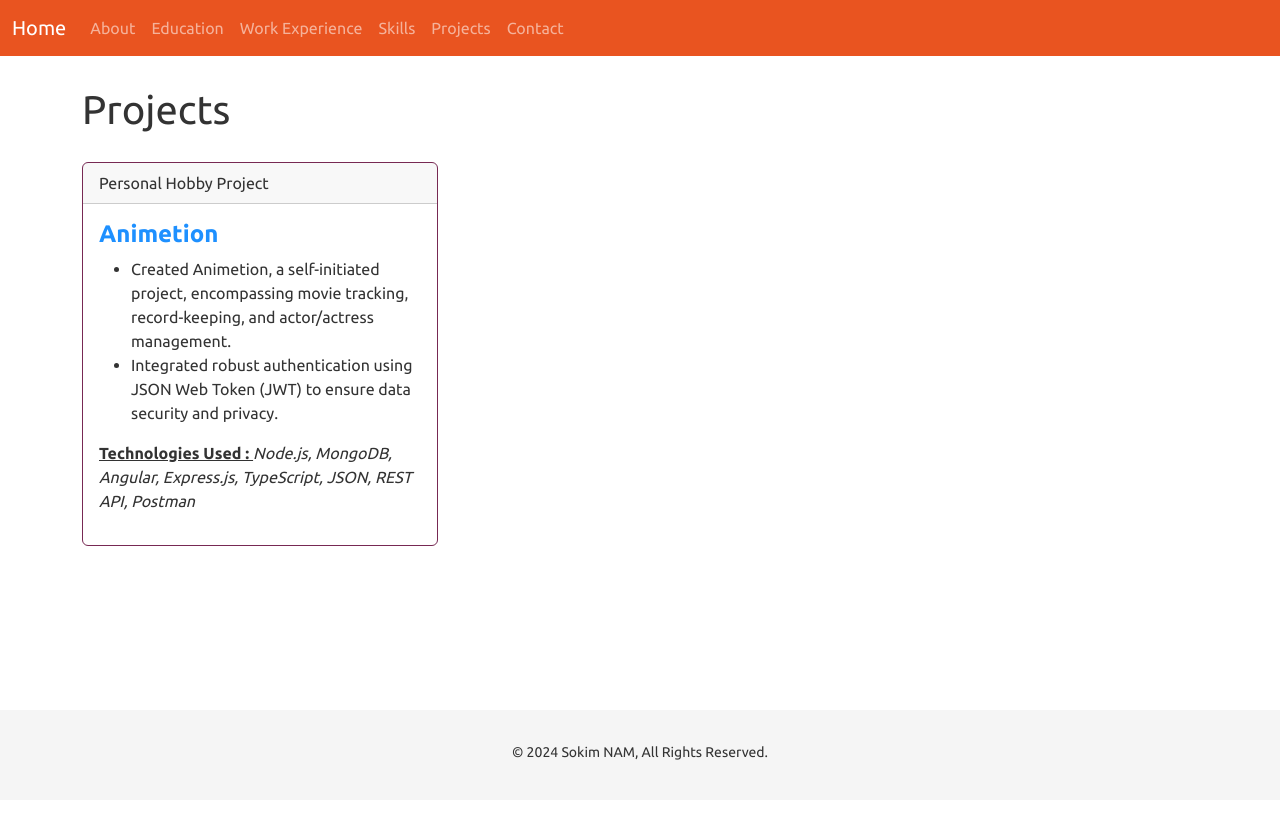
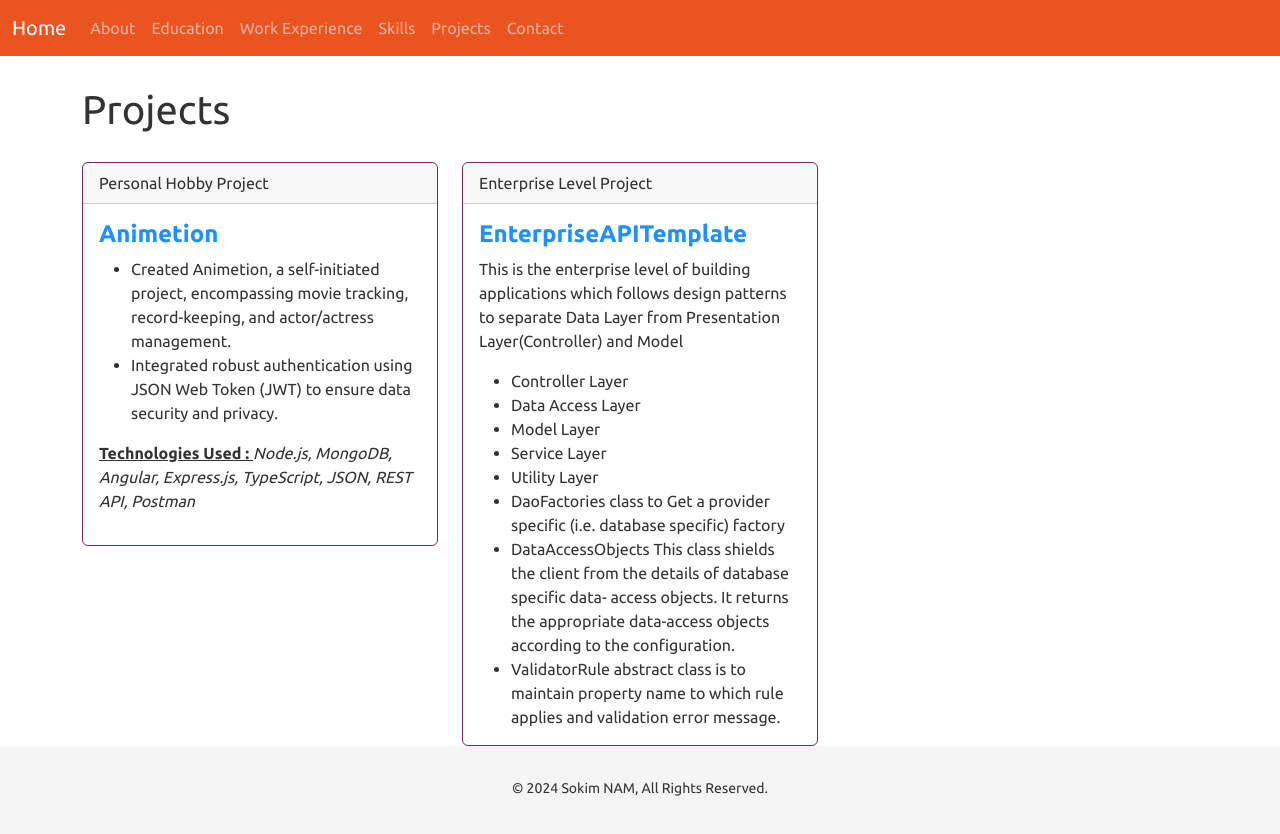
Before and after one commit to Sokim17/Profile-Project, an Angular app in the folder public/profile/: page /project in a window 1280 px wide. Before the commit the page ends 800 px from the top, so only its background shows below. Built offline with nearby package versions, Linux system fonts and the light colour scheme.

Commit message:
add projects

```diff
--- a/public/profile/src/app/project/project.component.html
+++ b/public/profile/src/app/project/project.component.html
@@ -21,5 +21,28 @@
                 </div>
             </div>
         </div>
+        <div class="col-md-4" style="margin-top: 20px;">
+            <div class="card border-dark" style="max-width: 70rem;">
+                <div class="card-header">Enterprise Level Project</div>
+                <div class="card-body">
+                    <h4 class="card-title" style="color:dodgerblue;"><b>EnterpriseAPITemplate </b></h4>
+                    <p class="card-text">This is the enterprise level of building applications which follows design
+                        patterns to separate Data Layer from Presentation Layer(Controller) and Model</p>
+                    <ul class="card-text">
+                        <li>Controller Layer</li>
+                        <li>Data Access Layer</li>
+                        <li>Model Layer</li>
+                        <li>Service Layer</li>
+                        <li>Utility Layer</li>
+                        <li>DaoFactories class to Get a provider specific (i.e. database specific) factory</li>
+                        <li>DataAccessObjects This class shields the client from the details of database specific data-
+                            access objects. It returns the appropriate data-access objects according to the
+                            configuration.</li>
+                        <li>ValidatorRule abstract class is to maintain property name to which rule applies and
+                            validation error message.</li>
+                    </ul>
+                </div>
+            </div>
+        </div>
     </div>
 </div>
```
